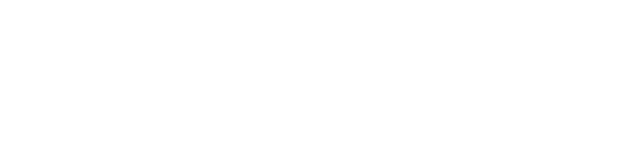
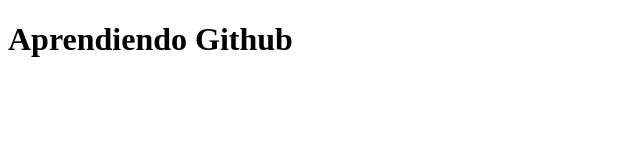
Before and after one commit to CatalinaMarcos/practica1git, a plain HTML site: page index.html in a window 1280 px wide. Shown: the whole page, without its empty margins (0-640 px from the left). Drawn offline with Linux system fonts and the light colour scheme.

Commit message:
modifique el index.html

```diff
--- a/index.html
+++ b/index.html
@@ -4,6 +4,8 @@
     <meta charset="UTF-8">
     <meta name="viewport" content="width=device-width, initial-scale=1.0">
     <title>Document</title>
+    <h1> Aprendiendo Github </h1>
+
 </head>
 <body>
 
```
Also changed, not shown: 1 other file.
